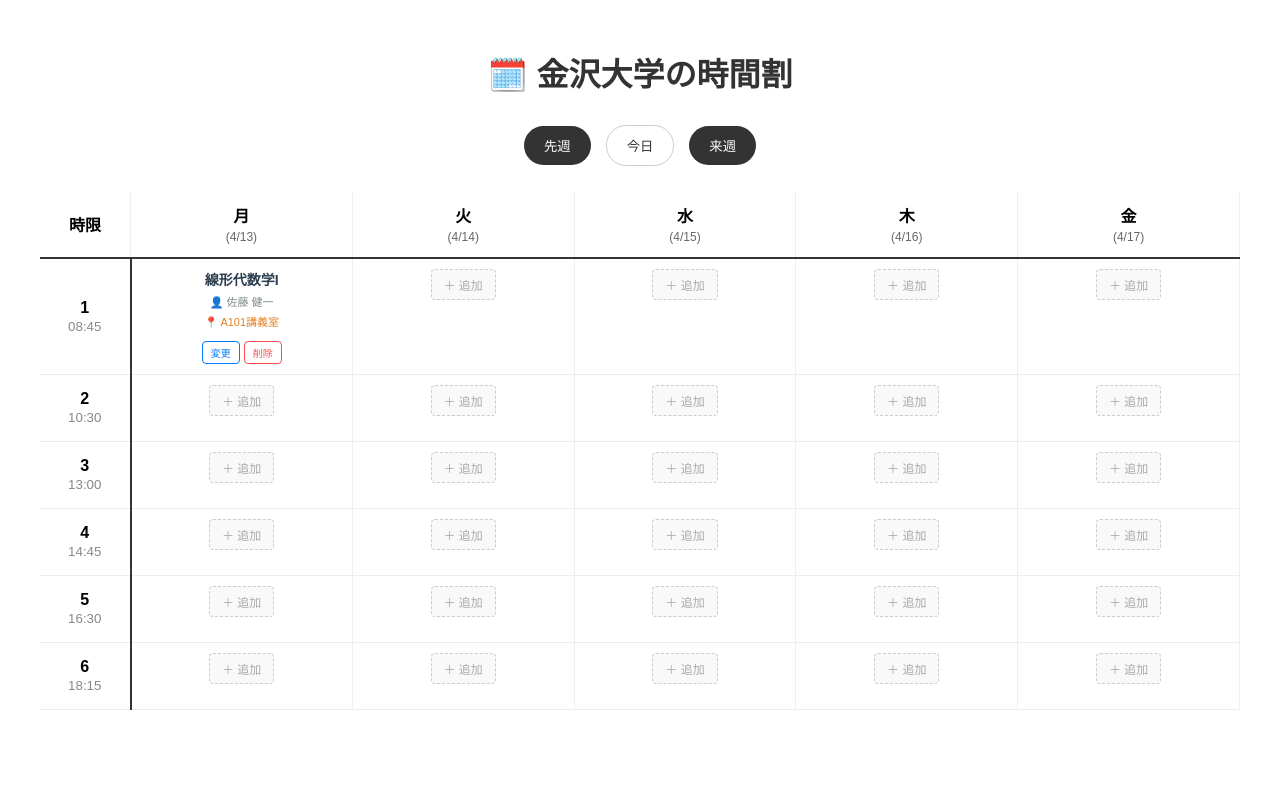
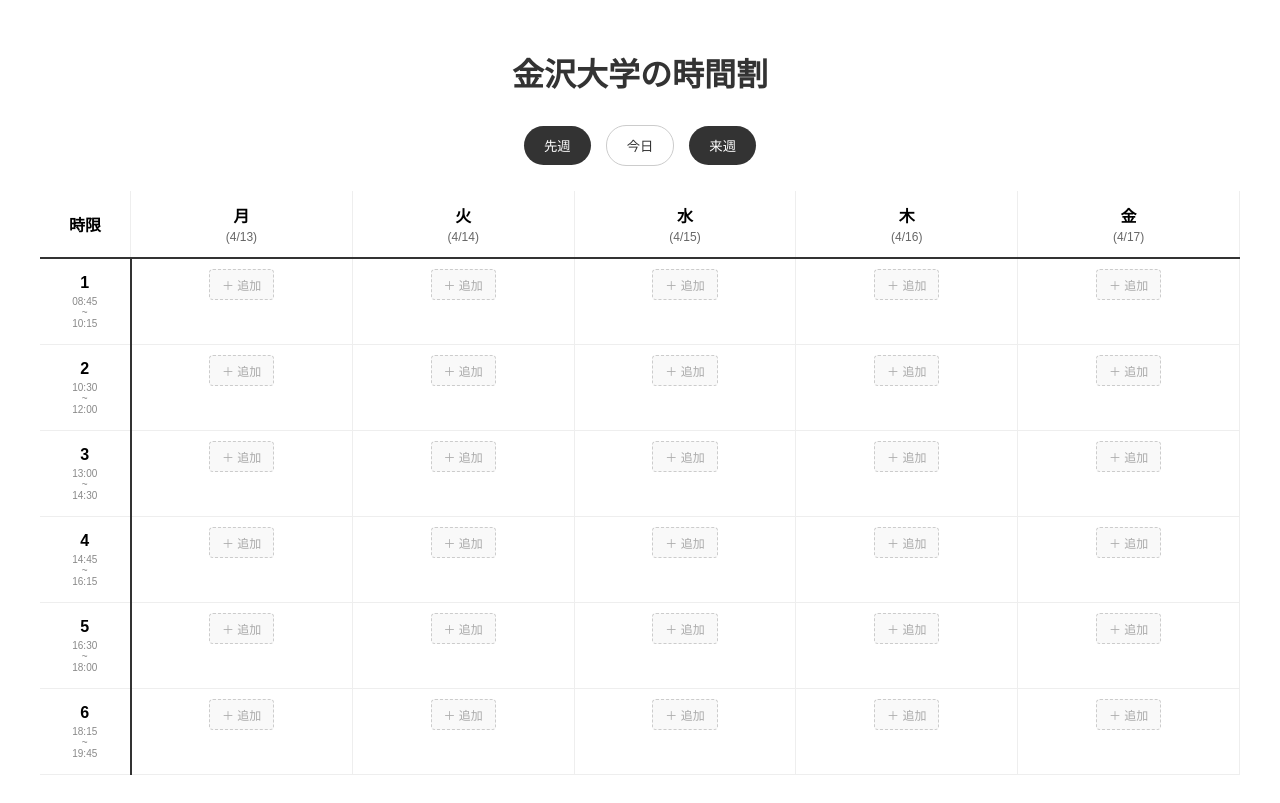
Before and after one commit to beginners-hackathon-team/university-calendar-app, a React (Vite) app in the folder frontend/: page /courses in a window 1280 px wide. Built offline with nearby package versions, Linux system fonts and the light colour scheme.

Commit message:
時間割登録画面

```diff
--- a/frontend/src/pages/CoursesPage.tsx
+++ b/frontend/src/pages/CoursesPage.tsx
@@ -8,7 +8,7 @@
 
 export default function CoursesPage() {
     const [coursesData, setCoursesData] = useState<{ [key: string]: Course }>({
-        "月1": { name: "線形代数学I", teacher: "佐藤 健一", room: "A101講義室" },
+
     });
     const [baseDate, setBaseDate] = useState(new Date());
 
@@ -74,7 +74,7 @@
 
     return (
         <div style={{ padding: '20px', maxWidth: '1200px', margin: '0 auto', fontFamily: 'sans-serif' }}>
-            <h1 style={{ textAlign: 'center', color: '#333', marginBottom: '30px' }}>🗓️ 金沢大学の時間割</h1>
+            <h1 style={{ textAlign: 'center', color: '#333', marginBottom: '30px' }}>金沢大学の時間割</h1>
 
             {/* ナビゲーション */}
             <div style={{ display: 'flex', justifyContent: 'center', alignItems: 'center', gap: '15px', marginBottom: '25px' }}>
@@ -101,7 +101,9 @@
                         <tr key={pData.period}>
                             <td style={timeCellStyle}>
                                 <strong>{pData.period}</strong><br/>
-                                <small style={{ color: '#888' }}>{pData.start}</small>
+                                <small style={{ color: '#888', display: 'block', fontSize: '10px', marginTop: '4px' }}>
+                                   {pData.start}<br/>~<br/>{pData.end}
+                                </small>
                             </td>
                             {weekDays.map(item => {
                                 const key = `${item.dayName}${pData.period}`;
```
